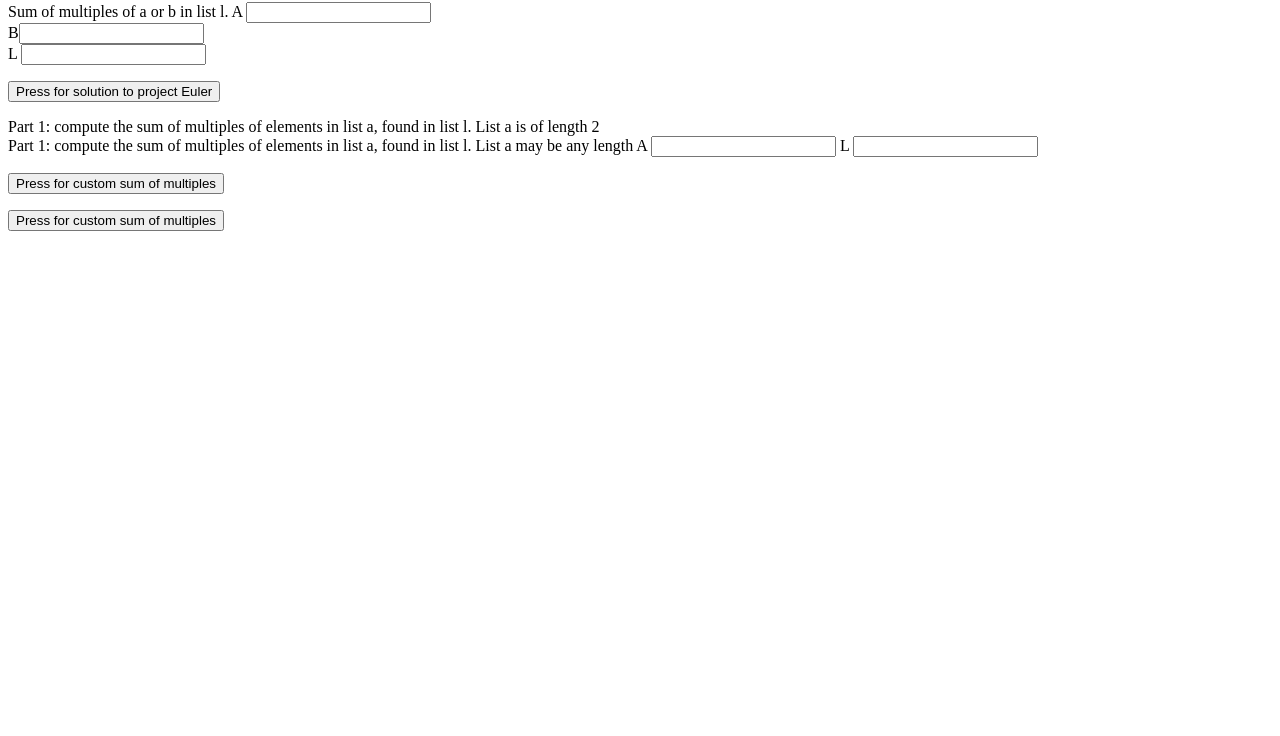
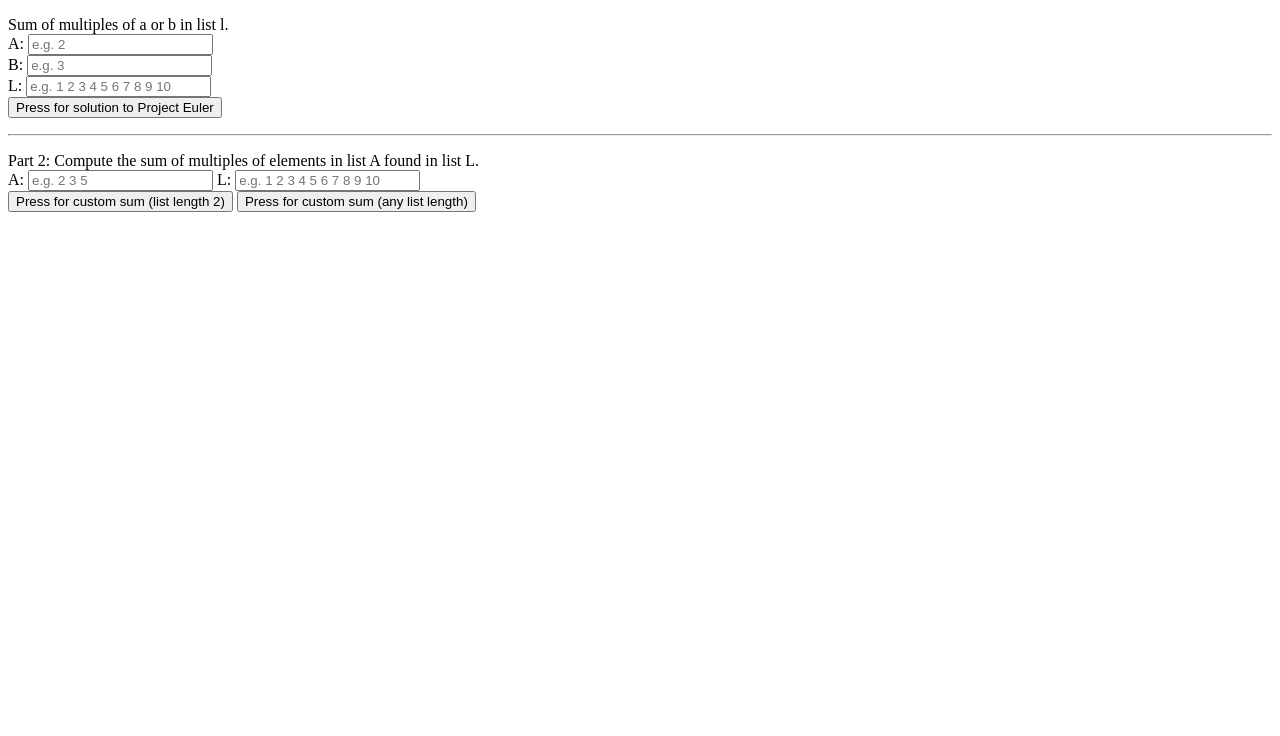
Before and after one commit to ashanhq/ex03_B9IS123, a plain HTML site: page index.html in a window 1280 px wide. Shown: the part 64-800 px from the top of the page. Drawn offline with Linux system fonts and the light colour scheme.

Commit message:
Update index.html

```diff
--- a/index.html
+++ b/index.html
@@ -1,32 +1,30 @@
+<!DOCTYPE html>
 <html>
 <head>
-        <script src="ex1.js"></script>
-        <script src="ex2.js"></script>
-         <script src="ex3.js"></script>
+    <meta charset="UTF-8">
+    <title>Exercise 3</title>
+    <!-- Link the external JS file -->
+    <script src="ex3.js" defer></script>
 </head>
 <body>
     <h1>Exercise 3</h1>
+
     <p>
-Sum of multiples of a or b in list l.
-       <label for="a:">A</label> <input type="text" id="a1"><br>
-        <label for="b:">B</label><input type="text" id="b1"><br>
-       <label for="l:">L</label> <input type="text" id="l">
-
-</p>
-    <p><button onclick="eulerlist()">Press for solution to project Euler</button>
+        Sum of multiples of a or b in list l.<br>
+        <label for="a1">A:</label> <input type="text" id="a1" placeholder="e.g. 2"><br>
+        <label for="b1">B:</label> <input type="text" id="b1" placeholder="e.g. 3"><br>
+        <label for="l">L:</label> <input type="text" id="l" placeholder="e.g. 1 2 3 4 5 6 7 8 9 10"><br>
+        <button onclick="eulerlist()">Press for solution to Project Euler</button>
     </p>
 
+    <hr>
+
     <p>
-
-    Part 1: compute the sum of multiples of elements in list a, found in list l. List a is of length 2
-    <br>
-    Part 1: compute the sum of multiples of elements in list a, found in list l. List a may be any length
-       <label for="aList:">A</label> <input type="text" id="aList">
-        <label for="mList:">L</label> <input type="text" id="mList">
-
+        Part 2: Compute the sum of multiples of elements in list A found in list L.<br>
+        <label for="aList">A:</label> <input type="text" id="aList" placeholder="e.g. 2 3 5">
+        <label for="mList">L:</label> <input type="text" id="mList" placeholder="e.g. 1 2 3 4 5 6 7 8 9 10"><br>
+        <button onclick="euler2Lists()">Press for custom sum (list length 2)</button>
+        <button onclick="euler2Lists1()">Press for custom sum (any list length)</button>
     </p>
-    <p><button onclick="euler2Lists()">Press for custom sum of multiples</button>
-    <p><button onclick="euler2Lists1()">Press for custom sum of multiples</button>
-
 </body>
-</Html>
+</html>
```
Lines whose indentation alone changed are shown as unchanged.
